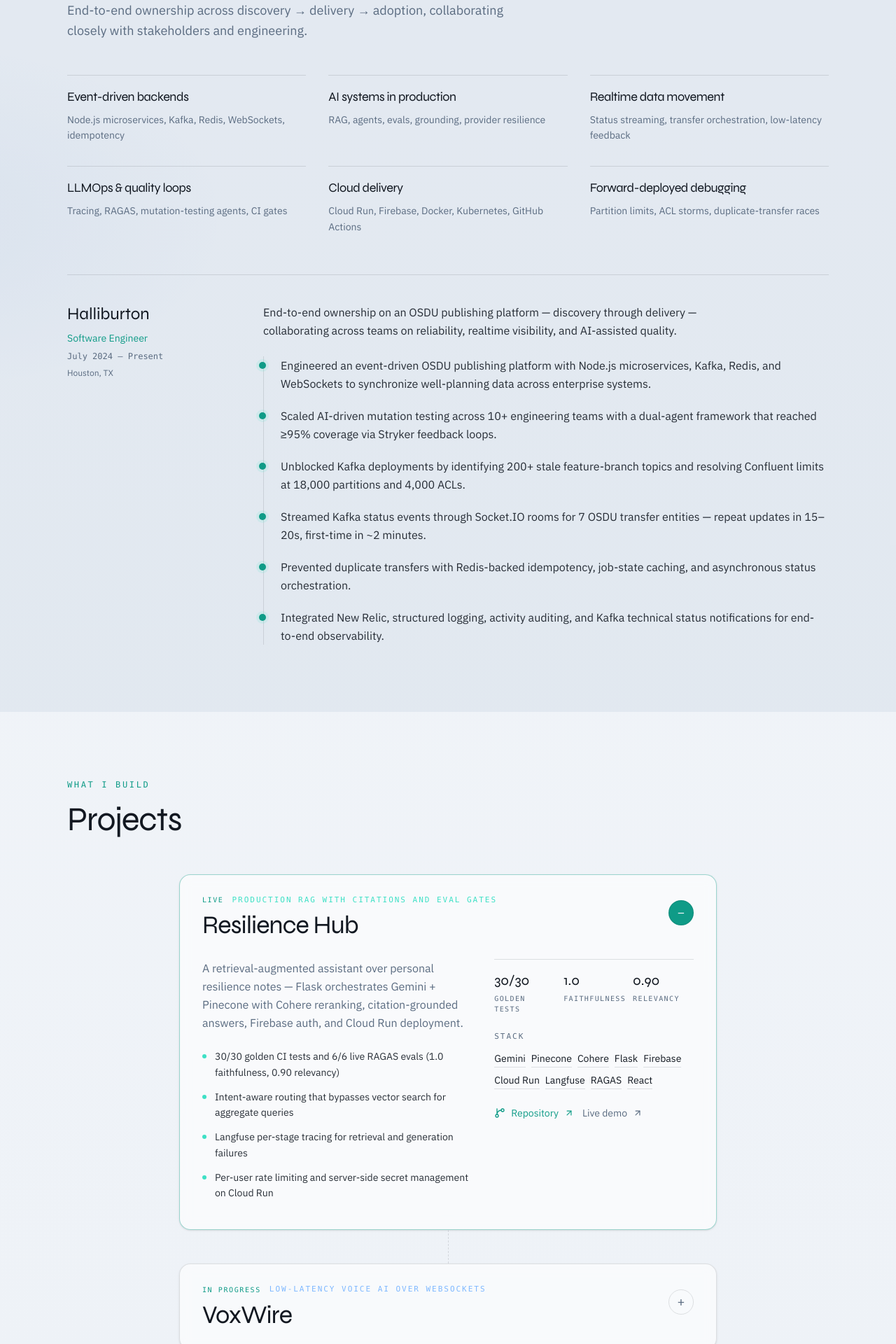
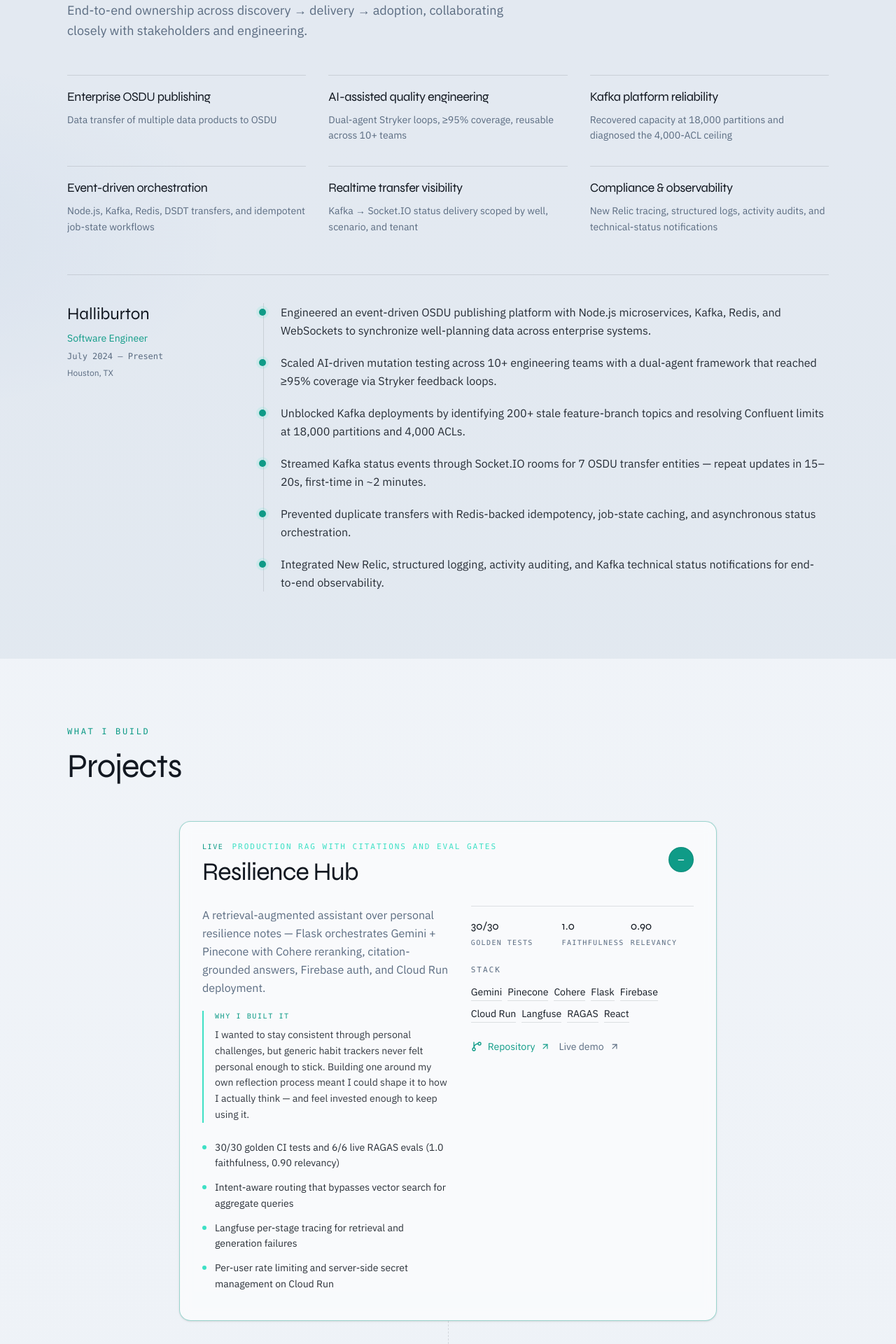
Before and after one commit to vectorvoyager358/Portfolio, a Next.js app: page / in a window 1280 px wide. Shown: the part 1000-2920 px from the top of the page at 70% size. Built offline with nearby package versions, Linux system fonts and the light colour scheme; no server answers.

Commit message:
Refactor project details and enhance profile data

```diff
--- a/src/components/education/Education.tsx
+++ b/src/components/education/Education.tsx
@@ -14,7 +14,7 @@
         <SectionHeading
           eyebrow="Education"
           title="Academic foundation"
-          description="Data science graduate training paired with a strong engineering undergraduate core."
+          description="Data science graduate paired with a strong engineering undergraduate core."
         />
       </Reveal>
       <div className="grid gap-8 sm:grid-cols-2">
--- a/src/components/work/SelectedWork.tsx
+++ b/src/components/work/SelectedWork.tsx
@@ -67,11 +67,24 @@
             transition={{ duration: 0.45, ease: [0.22, 1, 0.36, 1] }}
             className="overflow-hidden"
           >
-            <div className="grid gap-8 pb-10 md:grid-cols-[1.15fr_0.85fr]">
+            <div className="grid gap-8 pb-10 md:grid-cols-[1.05fr_0.95fr]">
               <div>
                 <p className="max-w-2xl text-base leading-relaxed text-fg-muted">
                   {project.description}
                 </p>
+                {project.why ? (
+                  <div
+                    className="mt-5 border-l-2 pl-4"
+                    style={{ borderColor: project.accent }}
+                  >
+                    <p className="font-mono text-[10px] tracking-[0.16em] text-accent uppercase">
+                      Why I built it
+                    </p>
+                    <p className="mt-2 text-sm leading-relaxed text-fg/85">
+                      {project.why}
+                    </p>
+                  </div>
+                ) : null}
                 <ul className="mt-6 space-y-3">
                   {project.highlights.map((item) => (
                     <li
@@ -89,10 +102,10 @@
               </div>
               <div className="space-y-6">
                 {project.metrics?.length ? (
-                  <div className="grid grid-cols-3 gap-3 border-t border-line pt-4">
+                  <div className="grid grid-cols-2 gap-x-2 gap-y-4 border-t border-line pt-4 sm:grid-cols-[1.35fr_1fr_1fr]">
                     {project.metrics.map((metric) => (
-                      <div key={metric.label}>
-                        <p className="font-display text-lg text-fg sm:text-xl">
+                      <div key={metric.label} className="min-w-0">
+                        <p className="whitespace-nowrap font-display text-sm text-fg lg:text-base">
                           {metric.value}
                         </p>
                         <p className="mt-1 font-mono text-[10px] tracking-[0.14em] text-fg-muted uppercase">
--- a/src/data/profile.ts
+++ b/src/data/profile.ts
@@ -3,6 +3,7 @@
   name: string;
   tagline: string;
   description: string;
+  why?: string;
   highlights: string[];
   stack: string[];
   github: string;
@@ -96,28 +97,28 @@
   ],
   focusAreas: [
     {
-      title: "Event-driven backends",
-      detail: "Node.js microservices, Kafka, Redis, WebSockets, idempotency",
+      title: "Enterprise OSDU publishing",
+      detail: "Data transfer of multiple data products to OSDU",
     },
     {
-      title: "AI systems in production",
-      detail: "RAG, agents, evals, grounding, provider resilience",
+      title: "AI-assisted quality engineering",
+      detail: "Dual-agent Stryker loops, ≥95% coverage, reusable across 10+ teams",
     },
     {
-      title: "Realtime data movement",
-      detail: "Status streaming, transfer orchestration, low-latency feedback",
+      title: "Kafka platform reliability",
+      detail: "Recovered capacity at 18,000 partitions and diagnosed the 4,000-ACL ceiling",
     },
     {
-      title: "LLMOps & quality loops",
-      detail: "Tracing, RAGAS, mutation-testing agents, CI gates",
+      title: "Event-driven orchestration",
+      detail: "Node.js, Kafka, Redis, DSDT transfers, and idempotent job-state workflows",
     },
     {
-      title: "Cloud delivery",
-      detail: "Cloud Run, Firebase, Docker, Kubernetes, GitHub Actions",
+      title: "Realtime transfer visibility",
+      detail: "Kafka → Socket.IO status delivery scoped by well, scenario, and tenant",
     },
     {
-      title: "Forward-deployed debugging",
-      detail: "Partition limits, ACL storms, duplicate-transfer races",
+      title: "Compliance & observability",
+      detail: "New Relic tracing, structured logs, activity audits, and technical-status notifications",
     },
   ],
   projects: [
@@ -133,6 +134,8 @@
       ],
       description:
         "A retrieval-augmented assistant over personal resilience notes — Flask orchestrates Gemini + Pinecone with Cohere reranking, citation-grounded answers, Firebase auth, and Cloud Run deployment.",
+      why:
+        "I wanted to stay consistent through personal challenges, but generic habit trackers never felt personal enough to stick. Building one around my own reflection process meant I could shape it to how I actually think — and feel invested enough to keep using it.",
       highlights: [
         "30/30 golden CI tests and 6/6 live RAGAS evals (1.0 faithfulness, 0.90 relevancy)",
         "Intent-aware routing that bypasses vector search for aggregate queries",
@@ -187,7 +190,7 @@
     },
     {
       id: "local-llm-bench",
-      name: "Local LLM Inference Bench",
+      name: "Local LLM Inference Benchmarking",
       tagline: "Empirical SLM benchmarking on constrained hardware",
       status: "Open source",
       metrics: [
@@ -203,7 +206,7 @@
         "Separated cold-start vs warm TTFT from generation speed",
         "Pydantic-validated structured outputs with automatic retries",
       ],
-      stack: ["Python", "Ollama", "Pydantic", "Llama 3.2", "Phi-3", "Mistral"],
+      stack: ["Python", "Ollama", "Pydantic", "Llama 3.2:3B", "Phi-3:mini", "Mistral:7B"],
       github:
         "https://github.com/vectorvoyager358/Local-LLM-Inference-Benchmarking-System",
       accent: "#F0A46E",
@@ -220,6 +223,8 @@
       ],
       description:
         "A Next.js product for capturing and revisiting meaningful memories — Supabase auth, Postgres, and storage with CI for lint, format, test, and build.",
+      why:
+        "I had the idea after realizing how quietly meaningful moments fade as life moves on: a first solo journey, the day years of work turn into a dream opportunity, a loved one's voice you wish you had recorded, or an ordinary afternoon that becomes precious later. I wanted one place to preserve those moments and revisit them whenever I want to.",
       highlights: [
         "App Router + TypeScript + Tailwind product surface",
         "Supabase auth, Postgres, and object storage",
@@ -238,8 +243,7 @@
       location: "Houston, TX",
       start: "July 2024",
       end: "Present",
-      summary:
-        "End-to-end ownership on an OSDU publishing platform — discovery through delivery — collaborating across teams on reliability, realtime visibility, and AI-assisted quality.",
+      summary: undefined,
       bullets: [
         "Engineered an event-driven OSDU publishing platform with Node.js microservices, Kafka, Redis, and WebSockets to synchronize well-planning data across enterprise systems.",
         "Scaled AI-driven mutation testing across 10+ engineering teams with a dual-agent framework that reached ≥95% coverage via Stryker feedback loops.",
@@ -308,6 +312,7 @@
         "Embeddings & reranking",
         "LLM evaluation (RAGAS)",
         "Prompt engineering",
+        "Observability (Langfuse)",
         "Structured outputs",
         "AI agents & mutation testing",
         "Local LLM inference",
@@ -331,11 +336,11 @@
       items: [
         "Python",
         "TypeScript / JavaScript",
-        "C# / Java / SQL",
+        "C# / Java / SQL / Angular",
         "Flask / FastAPI",
         "Express / Hapi.js",
         "Next.js / React",
-        "PostgreSQL / Supabase / Pinecone",
+        "PostgreSQL / Supabase / Pinecone / SQLServer",
       ],
     },
   ] satisfies SkillCluster[],
@@ -360,7 +365,7 @@
   const projects = data.projects
     .map(
       (p) =>
-        `### ${p.name}\n${p.tagline}\n${p.description}\nHighlights:\n${p.highlights.map((h) => `- ${h}`).join("\n")}\nStack: ${p.stack.join(", ")}\nGitHub: ${p.github}${p.live ? `\nLive: ${p.live}` : ""}`,
+        `### ${p.name}\n${p.tagline}\n${p.description}${p.why ? `\nWhy I built it: ${p.why}` : ""}\nHighlights:\n${p.highlights.map((h) => `- ${h}`).join("\n")}\nStack: ${p.stack.join(", ")}\nGitHub: ${p.github}${p.live ? `\nLive: ${p.live}` : ""}`,
     )
     .join("\n\n");
 
```
Also changed, not shown: 1 other file (tests, documents, lock files or other folders).
